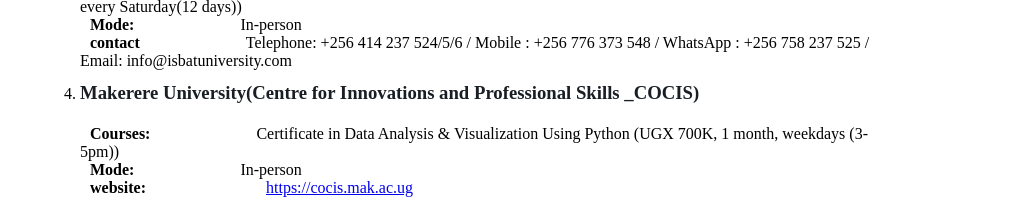
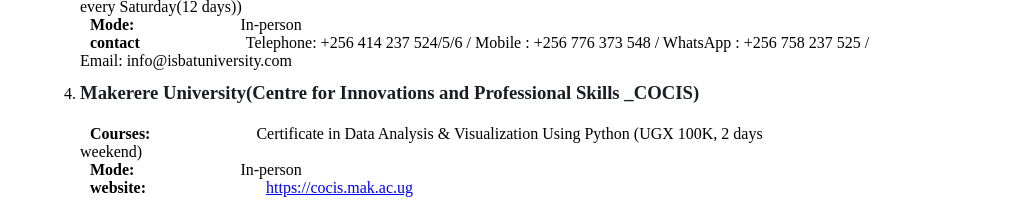
Before and after one commit to yokiedenis/blog, a plain HTML site: page index.html in a window 1280 px wide. Shown: the part 1301-1511 px from the top of the page, without its empty margins (0-1018 px from the left). Drawn offline with Linux system fonts and the light colour scheme.

Commit message:
merged changes

```diff
--- a/index.html
+++ b/index.html
@@ -98,7 +98,7 @@ h3{
         </li>
         <li>
             <h3>Makerere University(Centre for Innovations and Professional Skills _COCIS)</h3>
-            <b>Courses:</b><span>Certificate in Data Analysis & Visualization Using Python (UGX 700K, 1 month, weekdays (3-5pm))</span><br>
+            <b>Courses:</b><span>Certificate in Data Analysis & Visualization Using Python (UGX 100K, 2 days weekend)</span><br>
 <b>Mode:</b><span>In-person</span><br>
 <b>website: </b><span><a href="https://cocis.mak.ac.ug" target="_blank">https://cocis.mak.ac.ug</a></span>
         </li>
```
